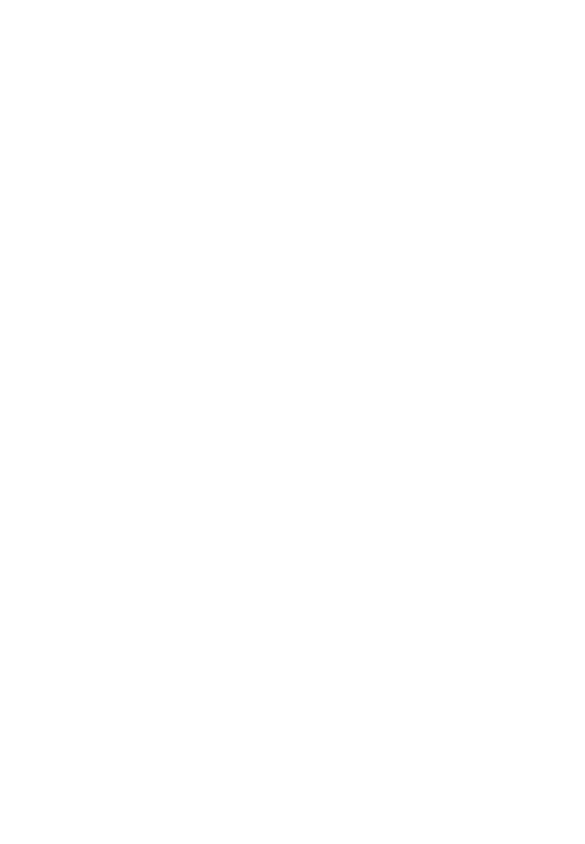
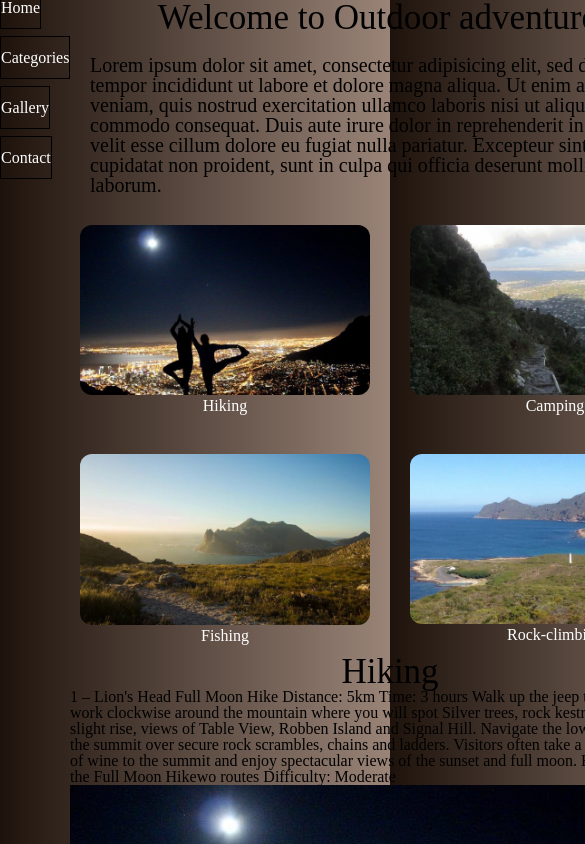
Before and after one commit to ridhaaDev/outdoor_adventures, a plain HTML site: page outdoor_adventures.html in a window 390 px wide. Shown: the top 844 px of the page, 585 px wide, since content can reach past the window. Drawn offline with Linux system fonts and the light colour scheme.

Commit message:
Put in half of the html and most of the layout for mobile. Need to complete the html. Am about 20% done

```diff
--- a/css/style.scss
+++ b/css/style.scss
@@ -1,3 +1,136 @@
+// Using Eric meyers style reset to remove default browser styling
+// for a uniform cross-browser experience
+/* http://meyerweb.com/eric/tools/css/reset/
+   v2.0 | 20110126
+   License: none (public domain)
+*/
+
+html, body, div, span, applet, object, iframe,
+h1, h2, h3, h4, h5, h6, p, blockquote, pre,
+a, abbr, acronym, address, big, cite, code,
+del, dfn, em, img, ins, kbd, q, s, samp,
+small, strike, strong, sub, sup, tt, var,
+b, u, i, center,
+dl, dt, dd, ol, ul, li,
+fieldset, form, label, legend,
+table, caption, tbody, tfoot, thead, tr, th, td,
+article, aside, canvas, details, embed,
+figure, figcaption, footer, header, hgroup,
+menu, nav, output, ruby, section, summary,
+time, mark, audio, video {
+	margin: 0;
+	padding: 0;
+	border: 0;
+	font-size: 100%;
+	font: inherit;
+	vertical-align: baseline;
+}
+/* HTML5 display-role reset for older browsers */
+article, aside, details, figcaption, figure,
+footer, header, hgroup, menu, nav, section {
+	display: block;
+}
+body {
+	line-height: 1;
+}
+ol, ul {
+	list-style: none;
+}
+blockquote, q {
+	quotes: none;
+}
+blockquote:before, blockquote:after,
+q:before, q:after {
+	content: '';
+	content: none;
+}
+table {
+	border-collapse: collapse;
+	border-spacing: 0;
+}
+
+
+
+
+// My styles starts here
 body{
-  background-color: red;
+  background: linear-gradient(to right, #1e130c,#9a8478);
+    // background: repeating-linear-gradient(-45deg, #abbaab, #abbaab 100px, #ccc 100px, #ccc 30px);
+  background-repeat: no-repeat;
+  background-attachment: fixed;
+  display: grid;
+  grid-template-columns: 70px 1fr;
+  grid-template-rows: auto auto auto auto auto 100px;
 }
+
+// Centering and sizing all heading elements
+h1{
+  text-align: center;
+  font-size: 35px;
+}
+
+// Giving padding and background images
+.mainHeading{
+  p{
+    padding: 20px;
+    font-size: 20px;
+  }
+}
+
+
+// Styling for navbar goes here
+.navBar{
+  grid-row:1/7; //Always update to end at the last row
+  ul{
+    height: 200px;
+    display: grid;
+    grid-template-columns: 1fr;
+    grid-template-rows: 50px 50px 50px 50px;
+    li{
+
+      a{
+        text-decoration: none;
+        color: white;
+        text-align: center;
+
+padding: 12px 0;
+  padding-top: 12px;
+        border: 1px solid black;
+      }
+    }
+  }
+}
+
+
+
+
+
+
+.activityLinks{
+  display: grid;
+  grid-template-columns: 1fr 1fr;
+  grid-gap: 20px;
+  img{
+    max-width: 100%;
+     height: auto;
+     border-radius: 12px;
+  }
+  a{
+    text-decoration: none;
+    padding: 10px;
+    figure{
+      figcaption{
+        text-align: center;
+        color: white;
+      }
+    }
+  }
+}
+
+
+
+footer{
+  color: white;
+  background-color: black;
+  grid-column: 2/3;
+}
--- a/outdoor_adventures.html
+++ b/outdoor_adventures.html
@@ -0,0 +1,92 @@
+<!DOCTYPE html>
+<html lang="en" dir="ltr">
+<head>
+  <meta charset="utf-8">
+  <title>Outdoor Adventures</title>
+  <meta name="viewport" content="width=device-width, initial-scale=1.0">
+  <link rel="stylesheet" href="css/style.css">
+</head>
+<body>
+  <nav class="navBar">
+    <ul>
+      <li><a href="#home">Home</a></li>
+      <li><a href="#categories">Categories</a></li>
+      <li><a href="gallery.html">Gallery</a></li>
+      <li><a href="contact.html">Contact</a></li>
+    </ul>
+  </nav>
+
+  <article class="mainHeading">
+    <h1>Welcome to Outdoor adventures!</h1>
+    <p>Lorem ipsum dolor sit amet, consectetur adipisicing elit, sed do eiusmod tempor incididunt ut labore et dolore magna aliqua. Ut enim ad minim veniam, quis nostrud exercitation ullamco laboris nisi ut aliquip ex ea commodo consequat. Duis aute irure dolor in reprehenderit in voluptate velit esse cillum dolore eu fugiat nulla pariatur. Excepteur sint occaecat cupidatat non proident, sunt in culpa qui officia deserunt mollit anim id est laborum.</p>
+  </article>
+
+  <section class="activityLinks">
+    <a href=""><figure><img src="images/hiking1.jpg"><figcaption>Hiking</figcaption></figure></a>
+    <a href=""><figure><img src="images/hiking2.jpg"><figcaption>Camping</figcaption></figure></a>
+    <a href=""><figure><img src="images/hiking3.jpg"><figcaption>Fishing</figcaption></figure></a>
+    <a href=""><figure><img src="images/hiking4.jpg"><figcaption>Rock-climbing</figcaption></figure></a>
+  </section>
+
+  <section class="hikingSection">
+    <h1>Hiking</h1>
+    <figure>
+      <figcaption>1 – Lion's Head Full Moon Hike
+        Distance: 5km
+        Time: 3 hours
+        Walk up the jeep track and begin to work clockwise around the mountain where you will spot Silver trees, rock kestrels and, after a slight rise, views of Table View, Robben Island and Signal Hill. Navigate the lower contour path to the summit over secure rock scrambles, chains and ladders. Visitors often take a picnic and a bottle of wine to the summit and enjoy spectacular views of the sunset and full moon. Read more about the Full Moon Hikewo routes
+        Difficulty: Moderate</figcaption>
+        <img src="images/hiking1.jpg" alt="">
+      </figure>
+
+      <figure>
+        <figcaption>2 – Table Mountain: Skeleton Gorge to Maclears Beacon
+          Distance: 4km
+          Time: 2-4 hours
+          From the intersection of Skeleton Gorge and the Contour Path climb up the rocky steps and ladders of the Smuts Track which are shaded by Afromontaine Forest. After Breakfast Rock the path levels out towards Maclears Beacon and affords panoramic views of the Hottentots Holland Mountains. You'll pass three minor rock scrambles before you reach your final destination. </figcaption>
+          <img src="images/hiking2.jpg" alt="">
+        </figure>
+
+        <figure>
+          <figcaption>3 – Chapman's Peak
+Distance: 6km
+Time: 3 hours
+Start 700m before the major lookout point at the drives highest point and after a 30 minute hike you'll arrive at a crossroads on the plateau between Noordhoek Peak and Chapman's Peak. Turn right and head along Lower Chapman's Peak, round the corner to Chapman's Peak proper, cross the small saddle and begin the final ascent and scramble to the peak. You'll see Hout Bay, Karbonkelberg and the Noordhoek Amphitheatre.</figcaption>
+<img src="images/hiking3.jpg" alt="">
+        </figure>
+
+        <figure>
+          <figcaption>4 – Cape Point
+Distance: 4km
+Time: 2-3 hours
+Take the south east path from Rooikrans through high bush which later descends in long steep zig zags before it reaches broad rocky ledges. If you decide to fish you might catch snoek and yellowtail and on your return journey you should look out for the Diaz Cross Replica and animals including zebras and rheboks. Make a day of it with a ride on Cape Point's Flying Dutchman
+
+</figcaption>
+<img src="images/hiking4.jpg" alt="">
+        </figure>
+
+        <figure>
+          <figcaption>5 – Kirstenbosch to Constantia Nek
+Distance: 6km
+Time: 4 hours
+Your walk begins with magnificent views of Kirstenbosch and the southern peninsula at the start of the Smuts Track which is an initial gravel path which later turns right into the forest. Take the second jeep track and follow signs for Newlands Forest to the intersection of the Contour Path and Skeleton Gorge. Follow the sign for Nursery Ravine through mountain fynbos before the path widens to become a jeep track through Cecilia Forest after the second intersection. At the stone wall take the upper track and walk straight ahead until you arrive at the forest entrance.</figcaption>
+          <img src="images/hiking5.jpg" alt="">
+        </figure>
+      </section>
+
+
+      <section class="campingSection">
+
+      </section>
+
+      <section class="fishingSection">
+
+      </section>
+
+      <section class="climbingSection">
+
+      </section>
+
+<footer>Created by Ridhaa Cupido</footer>
+    </body>
+    </html>
```
Also changed, not shown: css/style.css, images/hiking1.jpg (added), images/hiking2.jpg (added), images/hiking3.jpg (added), images/hiking4.jpg (added), images/hiking5.jpg (added), images/hking4.jpg (added), 1 other file.
